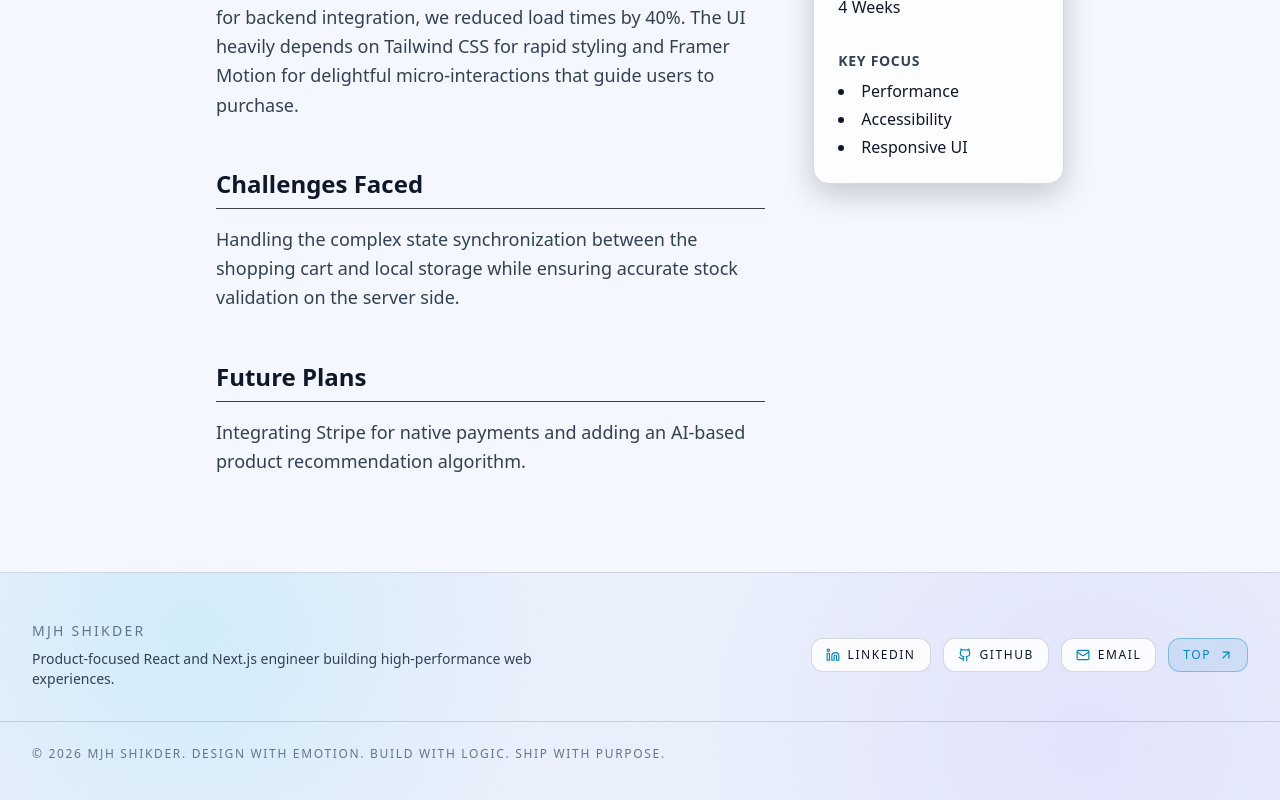
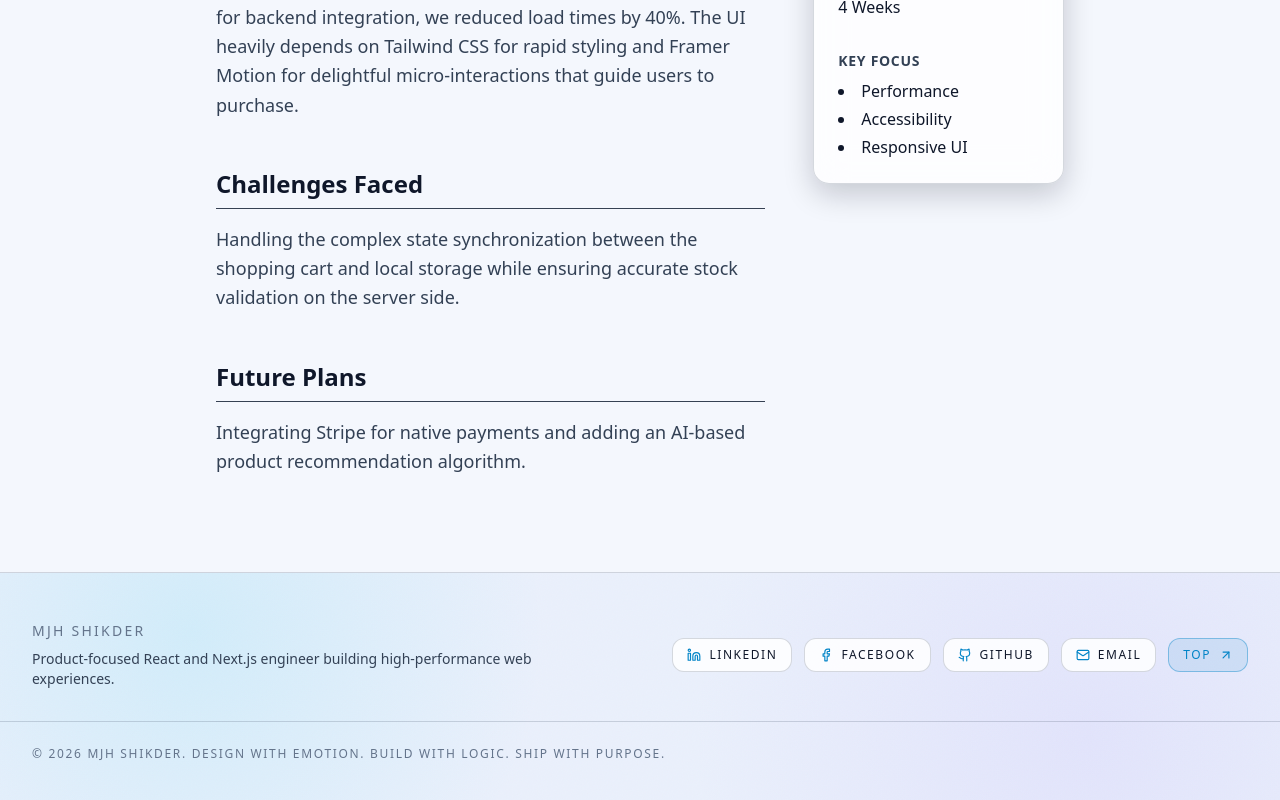
Before and after one commit to mjh-shikder/Next-Portfolio-mjh, a Next.js app: page /projects/1 in a window 1280 px wide. Shown: the part 1087-1887 px from the top of the page. Built offline with nearby package versions, Linux system fonts and the light colour scheme.

Commit message:
Social link updated

```diff
--- a/src/app/page.js
+++ b/src/app/page.js
@@ -17,6 +17,7 @@ export default function Home() {
       <EducationSection />
       <FeaturedProjects />
       <ContactSection />
+
     </>
   );
 }
--- a/src/components/Footer.jsx
+++ b/src/components/Footer.jsx
@@ -2,11 +2,12 @@
 
 import Link from "next/link";
 import { motion } from "framer-motion";
-import { ArrowUpRight, Github, Linkedin, Mail } from "lucide-react";
+import { ArrowUpRight, Github, Facebook, Linkedin, Mail } from "lucide-react";
 
 const links = [
-  { label: "LinkedIn", href: "https://www.linkedin.com/in/mjh-dev", icon: Linkedin },
-  { label: "GitHub", href: "https://github.com/mjh-dev", icon: Github },
+  { label: "LinkedIn", href: "https://www.linkedin.com/in/mjh-shikder/", icon: Linkedin },
+  { label: "Facebook", href: "https://www.facebook.com/mjhshikder/", icon: Facebook },
+  { label: "GitHub", href: "https://github.com/mjh-shikder", icon: Github },
   { label: "Email", href: "mailto:mjh.dev.bd@gmail.com", icon: Mail },
 ];
 
--- a/src/components/SocialLinks.jsx
+++ b/src/components/SocialLinks.jsx
@@ -1,11 +1,12 @@
-import { Github, Linkedin, Twitter, Facebook } from "lucide-react";
+import { Github, Linkedin, Twitter, Facebook, X, Instagram } from "lucide-react";
 
 export default function SocialLinks() {
   const socialLinks = [
-    { name: "GitHub", icon: Github, href: "https://github.com", color: "hover:text-gray-300" },
-    { name: "LinkedIn", icon: Linkedin, href: "https://linkedin.com", color: "hover:text-blue-500" },
-    { name: "Twitter", icon: Twitter, href: "https://twitter.com", color: "hover:text-cyan-400" },
-    { name: "Facebook", icon: Facebook, href: "https://facebook.com", color: "hover:text-blue-600" },
+    { name: "GitHub", icon: Github, href: "https://github.com/mjh-shikder", color: "hover:text-gray-300" },
+    { name: "LinkedIn", icon: Linkedin, href: "https://www.linkedin.com/in/mjh-shikder/", color: "hover:text-blue-500" },
+    { name: "Twitter", icon: X, href: "https://x.com/mjh_shikder", color: "hover:text-cyan-400" },
+    { name: "Facebook", icon: Facebook, href: "https://www.facebook.com/mjhshikder/", color: "hover:text-blue-600" },
+    { name: "Instagram", icon: Instagram, href: "https://www.instagram.com/mjh_shikder/", color: "hover:text-pink-600" },
     {
       name: "Fiverr",
       icon: () => (
@@ -13,7 +14,7 @@ export default function SocialLinks() {
           <path d="M22.25 0H1.75C.78 0 0 .78 0 1.75v20.5C0 23.22.78 24 1.75 24h20.5c.97 0 1.75-.78 1.75-1.75V1.75C24 .78 23.22 0 22.25 0zM19.14 16.59h-2.18v-5.26c0-1.63-1.09-2.03-1.84-2.03-.7 0-1.57.43-1.57 2.03v5.26h-2.18v-5.26c0-1.63-1.09-2.03-1.84-2.03-.73 0-1.57.43-1.57 2.03v5.26H5.78V7.54h2.18v1.36c.64-.93 1.83-1.63 3.19-1.63 2.15 0 3.32 1.43 3.32 3.65v5.67h2.18v-5.67c0-2.22 1.17-3.65 3.33-3.65 1.36 0 2.54.7 3.19 1.63V7.54h2.14v9.05z" fill="currentColor" />
         </svg>
       ),
-      href: "https://fiverr.com",
+      href: "https://www.fiverr.com/mjh_shikder",
       color: "hover:text-green-500"
     },
   ];
```
